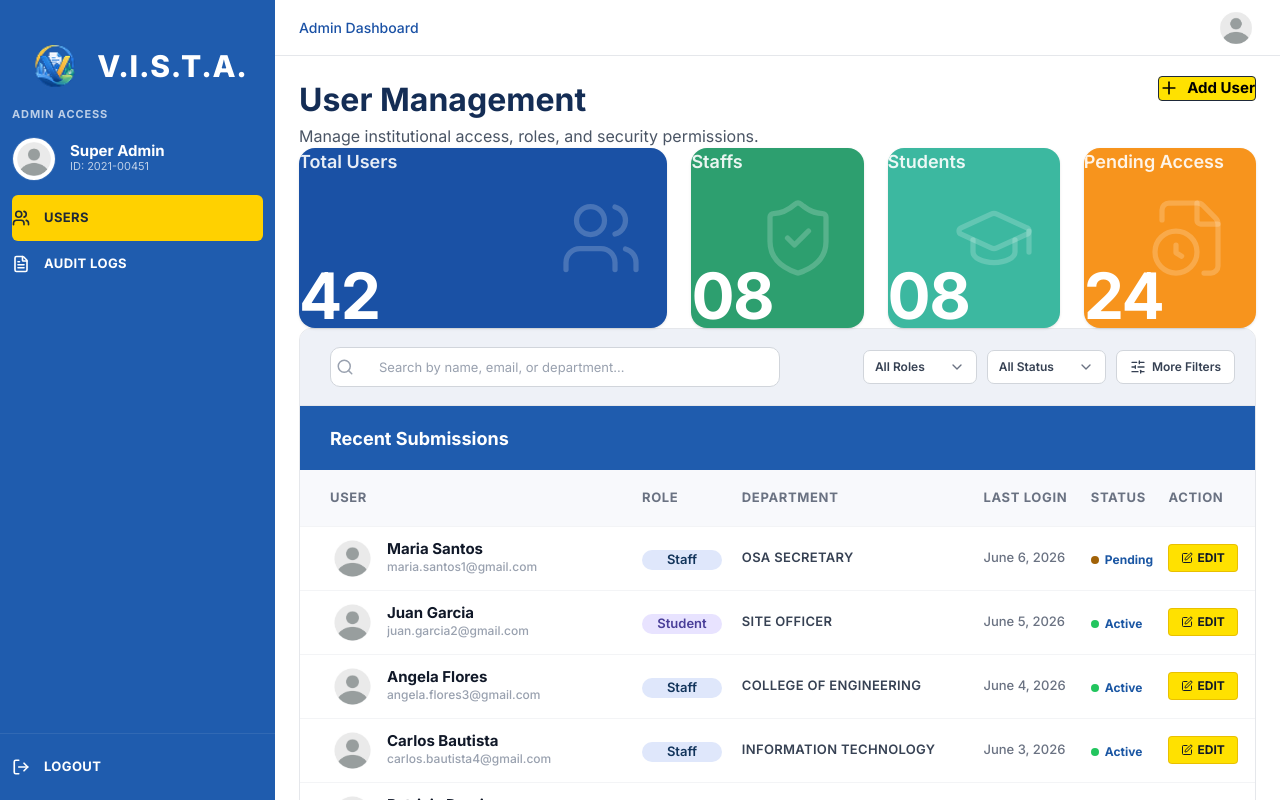
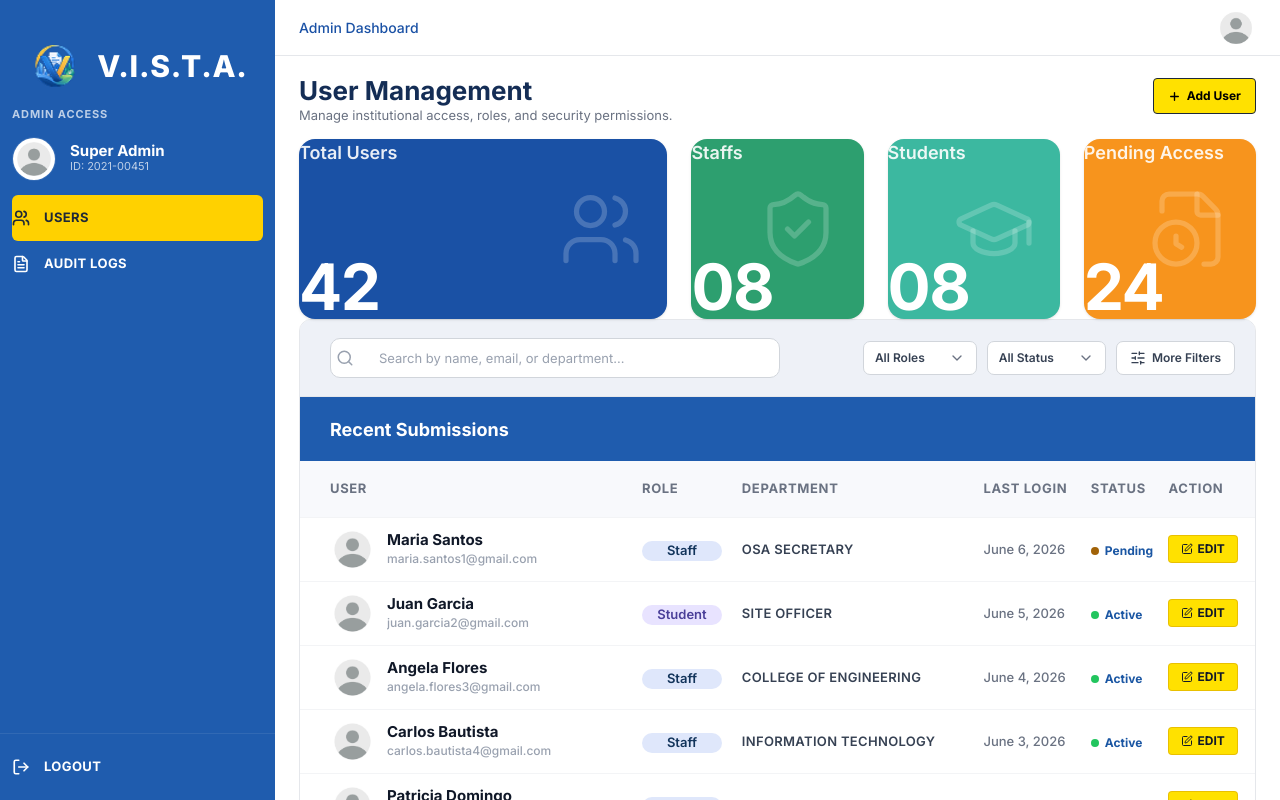
Before and after one commit to V-I-S-T-A/VISTA-WEB, a React (Vite) app: page /admin/dashboard in a window 1280 px wide. Shown: the top 800 px of the page. Built offline with nearby package versions, Linux system fonts and the light colour scheme; a web font is replaced by a local one.

Commit message:
refactor(user-management-header): improve header layout and spacing consistency

```diff
--- a/src/modules/admin/components/dashboard/UserManagementHeader.jsx
+++ b/src/modules/admin/components/dashboard/UserManagementHeader.jsx
@@ -2,19 +2,22 @@ import { Plus } from 'lucide-react'
 
 export default function UserManagementHeader() {
   return (
-    <div className="mb-6 flex flex-col gap-4 sm:flex-row sm:items-start sm:justify-between w-full">
+    <div className="flex items-start justify-between w-full" style={{ marginBottom: '14px' }}>
       <div>
-        <h2 className="font-inter text-[28px] lg:text-[32px] font-bold text-[#142d55]">User Management</h2>
-        <p className="font-inter text-[15px] lg:text-[16px] text-gray-600 mt-1">
+        <h2 className="font-inter font-bold text-[#142d55]" style={{ fontSize: '26px', lineHeight: 1.15 }}>
+          User Management
+        </h2>
+        <p className="font-inter text-gray-500 mt-0.5" style={{ fontSize: '13px' }}>
           Manage institutional access, roles, and security permissions.
         </p>
       </div>
 
       <button
         type="button"
-        className="inline-flex items-center gap-2 self-start rounded border border-gray-800 bg-[#ffe100] px-6 py-2.5 font-inter text-[14px] lg:text-[15px] font-bold text-[#000000] transition-colors hover:bg-[#e6c900]"
+        className="inline-flex items-center gap-1.5 rounded border border-gray-800 bg-[#ffe100] font-inter font-bold text-black transition-colors hover:bg-[#e6c900]"
+        style={{ fontSize: '12px', padding: '8px 14px', marginTop: '2px' }}
       >
-        <Plus className="h-4 w-4 lg:h-5 lg:w-5" strokeWidth={2} aria-hidden="true" />
+        <Plus style={{ width: '13px', height: '13px' }} strokeWidth={2.5} aria-hidden="true" />
         Add User
       </button>
     </div>
```
